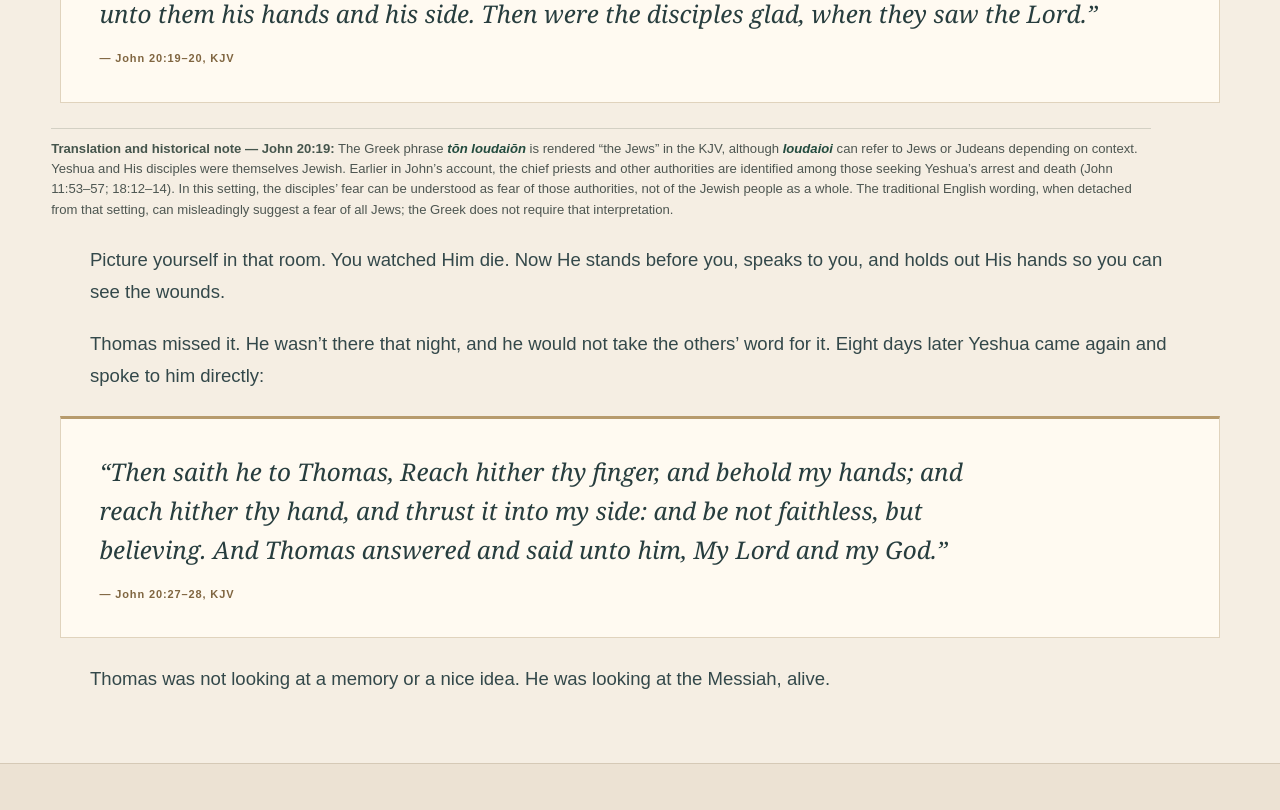
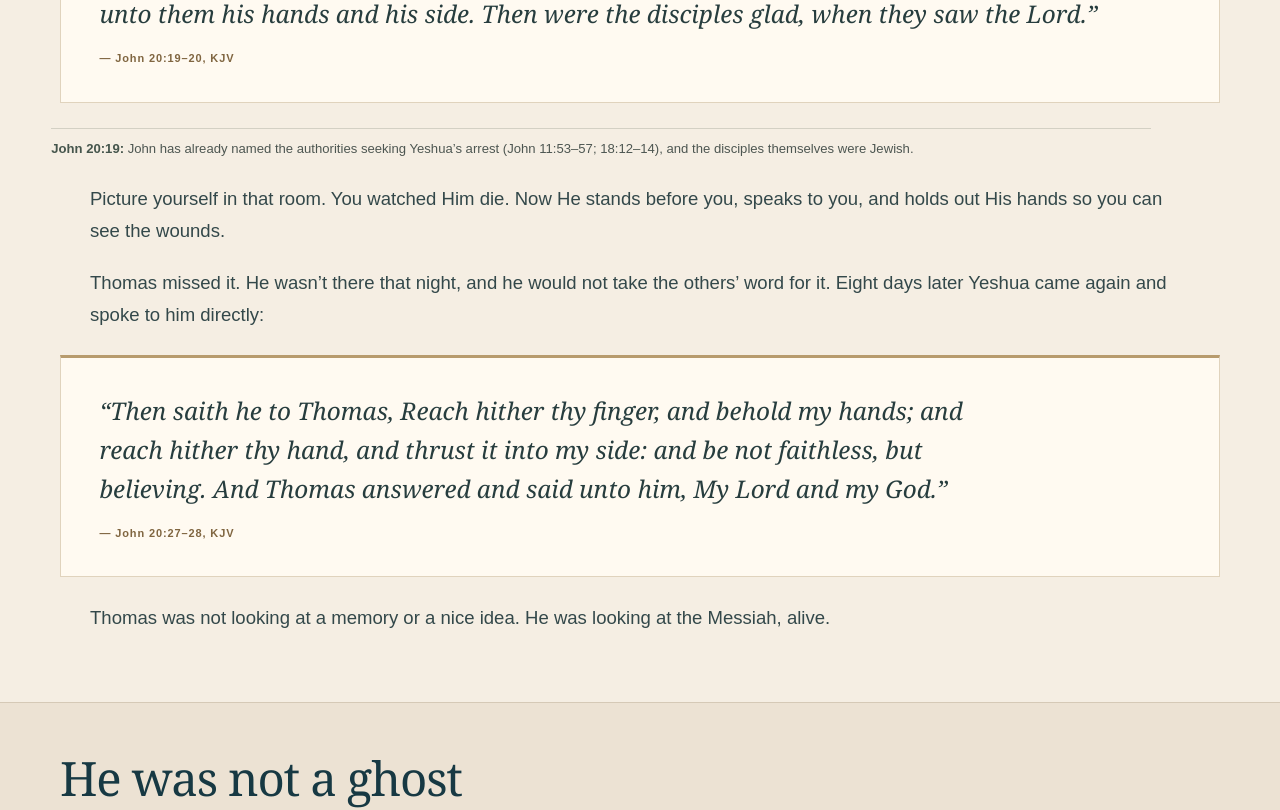
Before and after one commit to desukara/yeshua-roots, a Next.js app: page /start-here in a window 1280 px wide. Shown: the part 3080-3890 px from the top of the page. Built offline with nearby package versions, Linux system fonts and the light colour scheme.

Commit message:
Trim identity disclaimers from Start Here

```diff
--- a/app/start-here/page.tsx
+++ b/app/start-here/page.tsx
@@ -23,7 +23,7 @@ return <><SiteHeader/><main id="main-content" className="sh-page">
 <div className="sh-testimony sh-testimony--1"><div className="sh-testimony__heading"><h3>They saw Him alive</h3></div>
 <p>It was the evening of that first Sunday. The disciples were gathered behind shut doors, afraid. Then this happened:</p>
 <blockquote>“Then the same day at evening, being the first day of the week, when the doors were shut where the disciples were assembled for fear of the Jews, came Jesus and stood in the midst, and saith unto them, Peace be unto you. And when he had so said, he shewed unto them his hands and his side. Then were the disciples glad, when they saw the Lord.” <cite>— John 20:19–20, KJV</cite></blockquote>
-<p className="sh-translation-footnote"><strong>Translation and historical note — John 20:19:</strong> The Greek phrase <em>tōn Ioudaiōn</em> is rendered “the Jews” in the KJV, although <em>Ioudaioi</em> can refer to Jews or Judeans depending on context. Yeshua and His disciples were themselves Jewish. Earlier in John’s account, the chief priests and other authorities are identified among those seeking Yeshua’s arrest and death (John 11:53–57; 18:12–14). In this setting, the disciples’ fear can be understood as fear of those authorities, not of the Jewish people as a whole. The traditional English wording, when detached from that setting, can misleadingly suggest a fear of all Jews; the Greek does not require that interpretation.</p>
+<p className="sh-translation-footnote"><strong>John 20:19:</strong> John has already named the authorities seeking Yeshua’s arrest (John 11:53–57; 18:12–14), and the disciples themselves were Jewish.</p>
 <p>Picture yourself in that room. You watched Him die. Now He stands before you, speaks to you, and holds out His hands so you can see the wounds.</p>
 <p>Thomas missed it. He wasn’t there that night, and he would not take the others’ word for it. Eight days later Yeshua came again and spoke to him directly:</p>
 <blockquote>“Then saith he to Thomas, Reach hither thy finger, and behold my hands; and reach hither thy hand, and thrust it into my side: and be not faithless, but believing. And Thomas answered and said unto him, My Lord and my God.” <cite>— John 20:27–28, KJV</cite></blockquote>
@@ -79,7 +79,7 @@ return <><SiteHeader/><main id="main-content" className="sh-page">
 <p>Paul never stopped seeing himself as part of Israel. Standing before the governor, he said:</p>
 <blockquote>“After the way which they call heresy, so worship I the God of my fathers, believing all things which are written in the law and in the prophets: And have hope toward God, which they themselves also allow, that there shall be a resurrection of the dead, both of the just and unjust.” <cite>— Acts 24:14–15, KJV</cite></blockquote>
 <p>So trusting Yeshua didn’t mean leaving their people or their faith behind.</p>
-<p>The first followers did not agree on everything. Acts 15 records questions about how believers from the nations would participate in the growing movement. We can study those discussions and later Christian history with care, without assigning blame to today's Catholics, Protestants, Jewish communities, or anyone else.</p></section>
+<p>The first followers did not agree on everything. Acts 15 records questions about how believers from the nations would participate in the growing movement. </p></section>
 <section id="the-nations" className="sh-section sh-olive"><div className="sh-scene sh-scene--olive" aria-hidden="true"/><p className="sh-number">04 / THE NATIONS</p><h2>Brought near to the commonwealth of Israel</h2><p>Paul wrote to believers from the nations and reminded them where they had started:</p>
 <blockquote>“That at that time ye were without Christ, being aliens from the commonwealth of Israel, and strangers from the covenants of promise, having no hope, and without God in the world: But now in Christ Jesus ye who sometimes were far off are made nigh by the blood of Christ.” <cite>— Ephesians 2:12–13, KJV</cite></blockquote>
 <p>A few lines later he tells them:</p>
@@ -88,7 +88,7 @@ return <><SiteHeader/><main id="main-content" className="sh-page">
 <blockquote>“Even them will I bring to my holy mountain, and make them joyful in my house of prayer: their burnt offerings and their sacrifices shall be accepted upon mine altar; for mine house shall be called an house of prayer for all people.” <cite>— Isaiah 56:7, KJV</cite></blockquote>
 <p>Paul gave the believers from the nations a picture to hold on to, a wild olive branch grafted into a good tree:</p>
 <blockquote>“And if some of the branches be broken off, and thou, being a wild olive tree, wert graffed in among them, and with them partakest of the root and fatness of the olive tree; Boast not against the branches. But if thou boast, remember that thou bearest not the root, but the root bareth thee.” <cite>— Romans 11:17–18, KJV</cite></blockquote>
-<p className="sh-family-conviction">Paul’s olive-tree picture invites gratitude rather than boasting (Romans 11:17–24). Jesus and His first disciples were Jewish. People from other nations who follow Jesus do not thereby become ethnically Jewish; their own backgrounds deserve respect too. We welcome readers from every tradition to examine these passages together.</p></section>
+<p className="sh-family-conviction">Paul’s olive-tree picture invites gratitude rather than boasting (Romans 11:17–24). He describes believers from the nations as grafted into Israel’s olive tree, sharing its root with the natural branches.</p></section>
 <section id="the-call-to-follow" className="sh-section"><div className="sh-scene sh-scene--path" aria-hidden="true"/><p className="sh-number">05 / WORDS IN CONTEXT</p><h2>How Jesus discussed the Torah</h2><p>In first-century Jewish teaching, questions about the greatest commandment were a way to explore the Torah's priorities. Mark records a discussion in which Jesus answers by drawing on Deuteronomy 6:4–5 and Leviticus 19:18:</p>
 <blockquote>“The first of all the commandments is, Hear, O Israel; The Lord our God is one Lord: And thou shalt love the Lord thy God with all thy heart, and with all thy soul, and with all thy mind, and with all thy strength: this is the first commandment. And the second is like, namely this, Thou shalt love thy neighbour as thyself. There is none other commandment greater than these.” <cite>— Mark 12:29–31, KJV</cite></blockquote>
 <p>Matthew also records Jesus discussing the Torah and the Prophets:</p>
@@ -97,7 +97,7 @@ return <><SiteHeader/><main id="main-content" className="sh-page">
 <blockquote>“But this shall be the covenant that I will make with the house of Israel; After those days, saith the LORD, I will put my law in their inward parts, and write it in their hearts; and will be their God, and they shall be my people.” <cite>— Jeremiah 31:33, KJV</cite></blockquote>
 <p>And Yeshua put it simply:</p>
 <blockquote>“If ye love me, keep my commandments.” <cite>— John 14:15, KJV</cite></blockquote>
-<p>We proclaim redemption through the blood of Yeshua and grace through faith (Ephesians 2:8–10), without turning that proclamation into an argument against Torah. Matthew 5:17–19 discusses the Torah and the Prophets; Jeremiah 31:33 and Ezekiel 36:27 use related covenant language. We examine these passages in their own historical and literary settings.</p>
+<p>We proclaim redemption through the blood of Yeshua and grace through faith (Ephesians 2:8–10). Matthew 5:17–19 speaks about the Torah and the Prophets; Jeremiah 31:33 and Ezekiel 36:27 describe God’s instruction written on the heart. We read these passages together in their historical and literary settings.</p>
 <p>We believe faith in Yeshua is where Israel’s hope for the Messiah comes to its fulfillment.</p></section>
 <section id="jewish-roots" className="sh-history"><div className="sh-scene sh-scene--ruins" aria-hidden="true"/><p className="sh-number">EXPLORE OUR JEWISH ROOTS</p><h2>How did Yeshua’s Jewish movement end up separated from Judaism?</h2><p>Yeshua’s first disciples were Jews, and the movement began in Jerusalem. How it came apart is a painful story. Rome conquered the land and destroyed the Temple. A heavy tax fell on the Jewish people, revolts were crushed, and leadership of the church slowly passed into Gentile hands. Each of these changed the world those believers lived in. In our historical study we look honestly at the evidence and at the hurt that followed.</p><Link className="sh-history-link" href="/history/jewish-roots">Read the full historical study →</Link></section>
 <section id="the-invitation" className="sh-invitation"><div className="sh-scene sh-scene--sunrise" aria-hidden="true"/><p className="sh-number">YOUR NEXT STEP</p><h2>Begin with Yeshua.</h2><p>Start with the apostles’ testimony about the resurrection. Then spend some time in the Scriptures He loves, and follow the thread back into the Torah and the Prophets whenever you’re ready.</p><p>Take your time. You can begin today, even with questions still unanswered.</p><p>You’re not coming to a teacher from long ago who is gone. You’re coming to the Messiah who rose from the dead, who lives forever, and who is with His people by the Holy Spirit.</p><p>Yeshua is alive, and He is already drawing you to Himself.</p><div className="sh-actions"><Link className="sh-button" href="/torah">Explore the Torah →</Link><Link className="sh-outline" href="/torah">Study Scripture →</Link></div></section>
```
